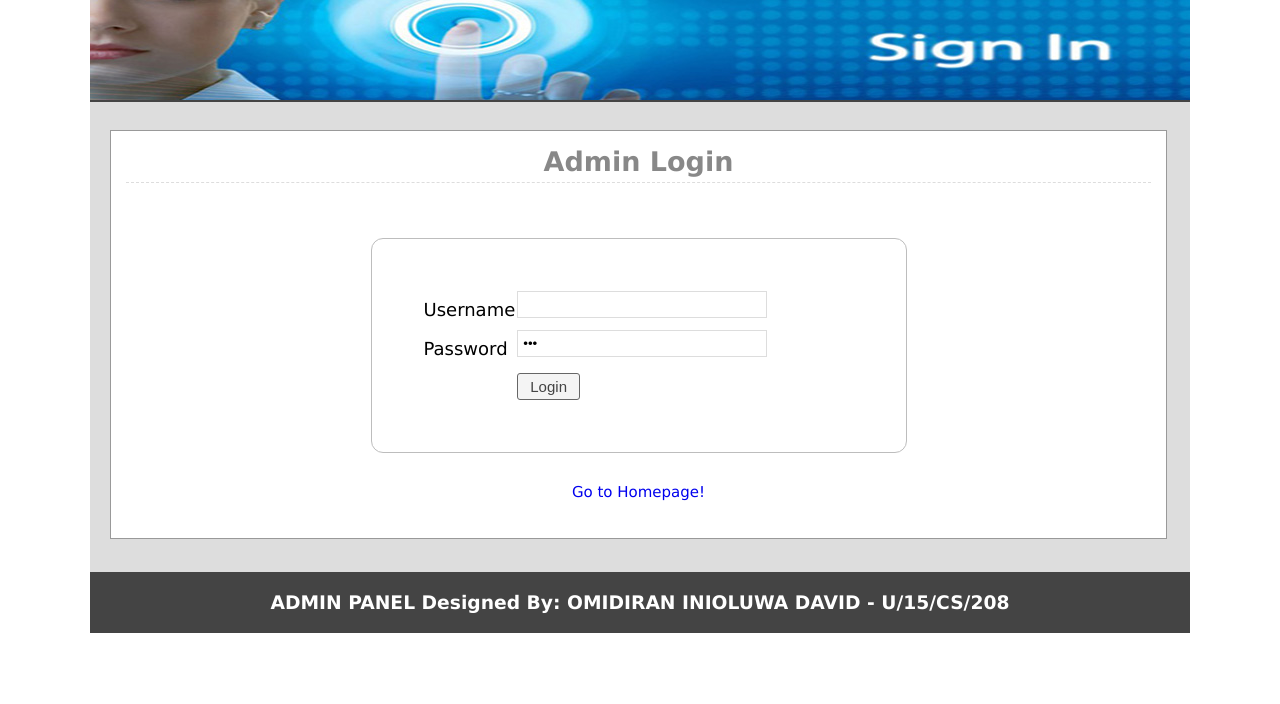
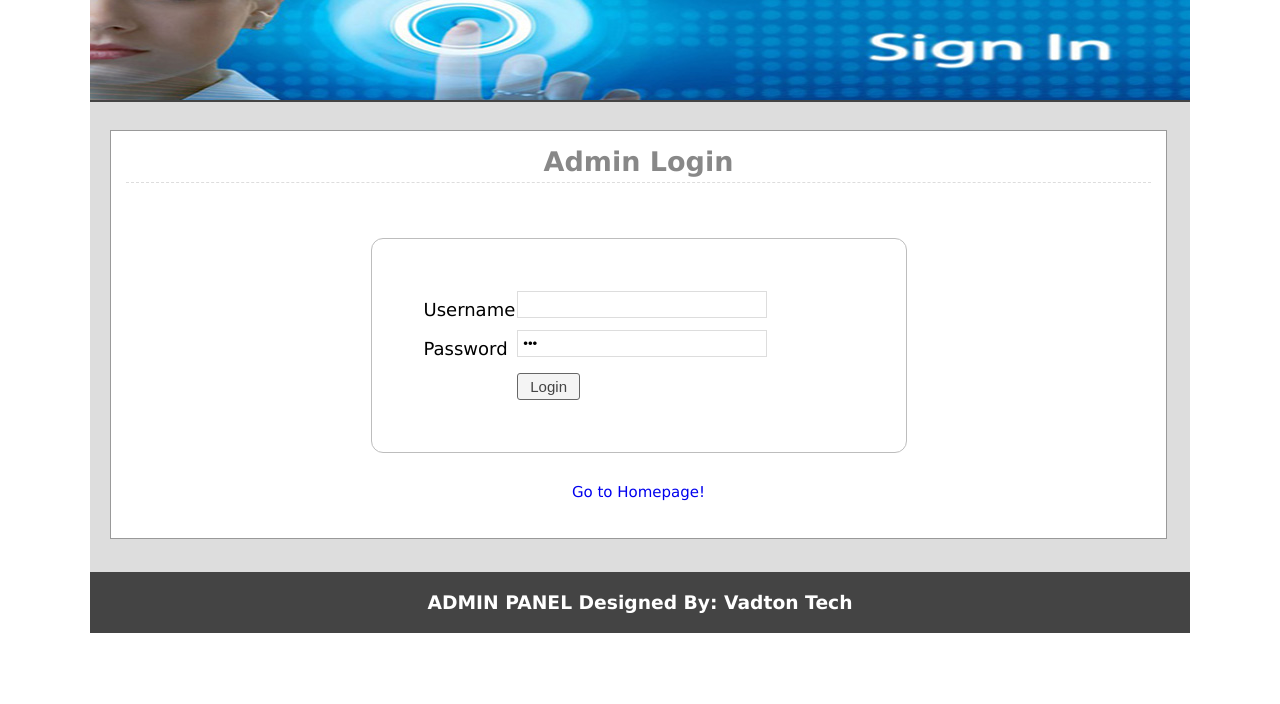
Before and after one commit to ayo6706/cbtexam, a PHP site: page /staffexam/admin/login.php in a window 1280 px wide. Shown: the top 704 px of the page. Run offline with PHP 8.4, Linux system fonts and the light colour scheme.

Commit message:
Update footer.php

```diff
--- a/admin/inc/footer.php
+++ b/admin/inc/footer.php
@@ -1,6 +1,6 @@
  </section>
 <section class="footeroption">
-		<h3><?php echo "ADMIN PANEL Designed By: OMIDIRAN INIOLUWA DAVID - U/15/CS/208"; ?></h3>
+		<h3><?php echo "ADMIN PANEL Designed By: Vadton Tech"; ?></h3>
 	</section>
 </div>
 </body>
```
